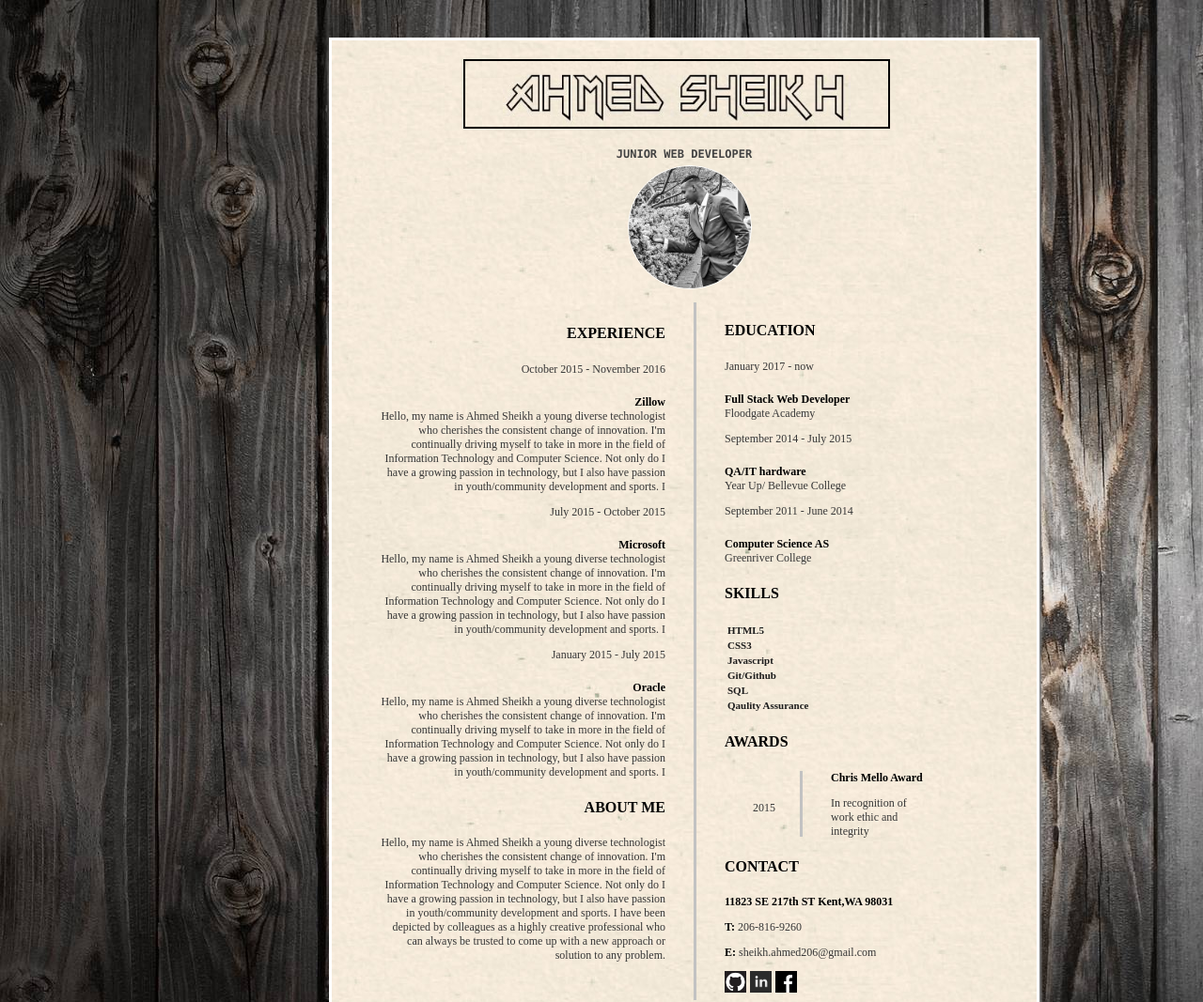
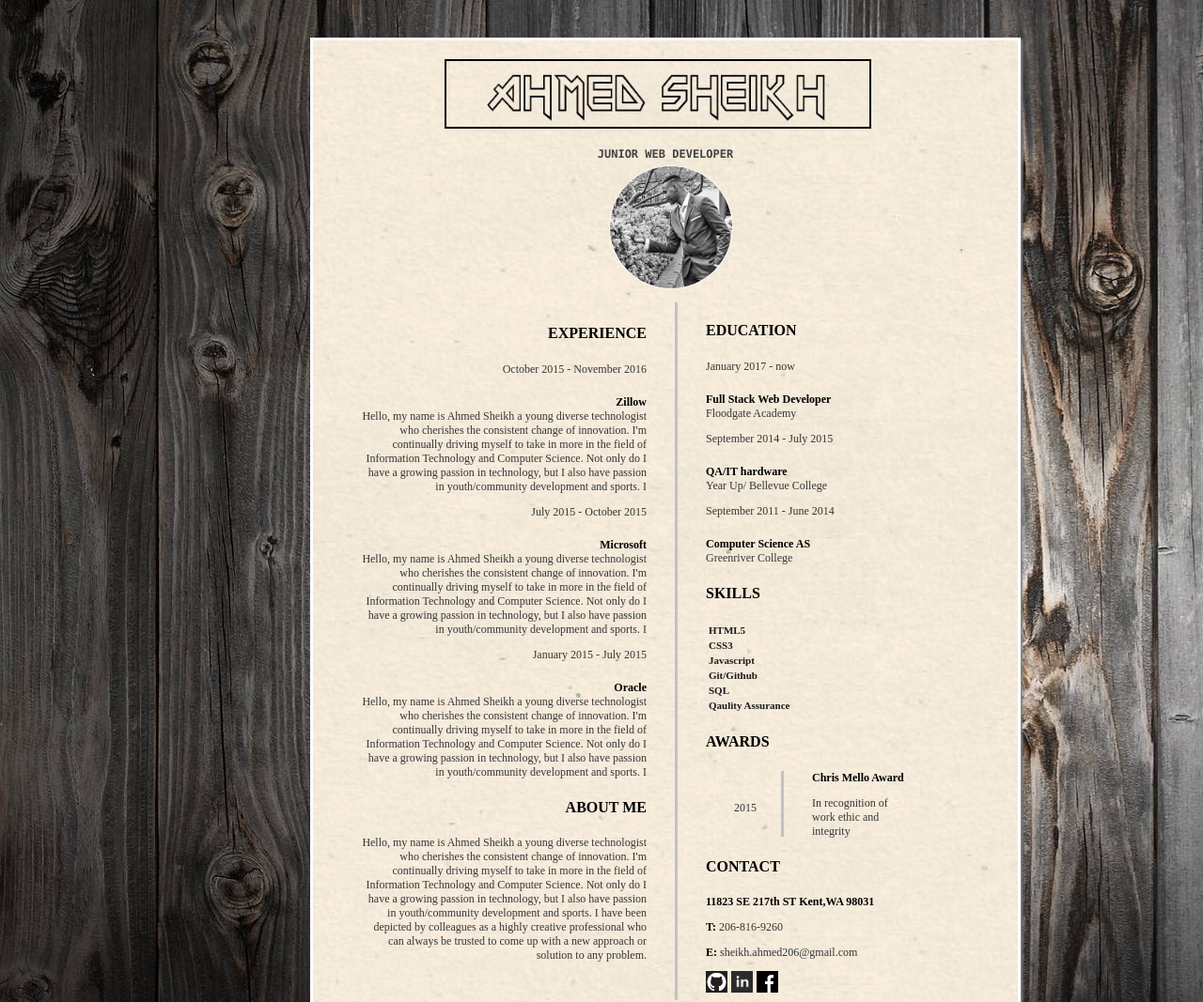
Before and after one commit to ahmeds24/ahmeds24.github.io, a plain HTML site: page index.html in a window 1280 px wide. Shown: the top 1067 px of the page at 94% size. Drawn offline with Linux system fonts and the light colour scheme.

Commit message:
fixed positioning with main Resume box

```diff
--- a/stylesheet.css
+++ b/stylesheet.css
@@ -15,7 +15,7 @@ body{
 	border-style: solid;
 	border-color: white;
 	position: absolute;
-	left: 350px;
+	left: 330px;
 	top: 40px;
 	background-color: white;
 	box-shadow: 2px 2px 2px grey;
```
